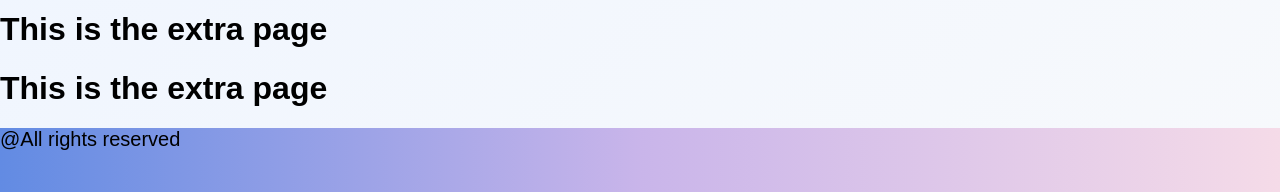
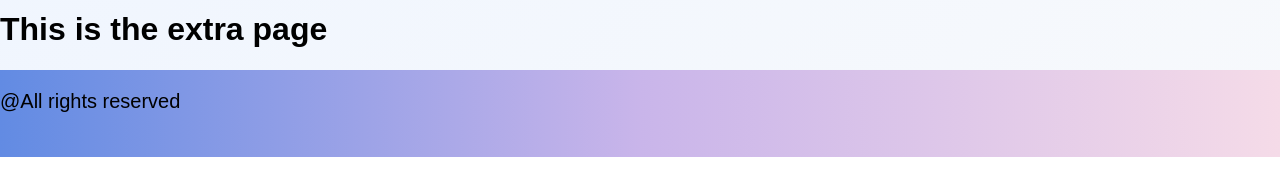
Before and after one commit to osvat0rres/Application, a React (Create React App) app in the folder frontend/: page / in a window 1280 px wide. Shown: the part 689-881 px from the top of the page. After the commit the page ends 846 px from the top, so only its background shows below. Built offline with nearby package versions, Linux system fonts and the light colour scheme.

Commit message:
Refactor App component layout and routing structure
Refactor App component to use div for layout and organize routes.

```diff
--- a/frontend/src/App.js
+++ b/frontend/src/App.js
@@ -6,20 +6,35 @@ import Login from "./components/Login";
 import About from "./components/About";
 import Contact from "./components/Contact";
 import Footer from "./components/Footer";
-import Extra from "./components/Extra";
+
 
 function App() {
+    const appStyle = {
+        display: "flex",
+        flexDirection: "column",
+        minHeight: "100vh",
+        margin: 0,
+    }
+
+    const mianStyle = {
+        flex :1
+    }
     return (
         <BrowserRouter>
+            <div style={appStyle}>
                 <Header />
+                    <main style={mianStyle}>
                         <Routes>
                             <Route path="/" element={<Body />} />
                             <Route path="/about" element={<About />} />
                             <Route path="/login" element={<Login />} />
                             <Route path="/contact" element={<Contact />}/>
                         </Routes>
-            <Extra />
-            <Footer />
+                    </main>
+                    <Routes>
+                        <Route path="/" element={<Footer />}/>
+                    </Routes>
+            </div>
         </BrowserRouter>
     );
 }
```
Lines whose indentation alone changed are shown as unchanged.
